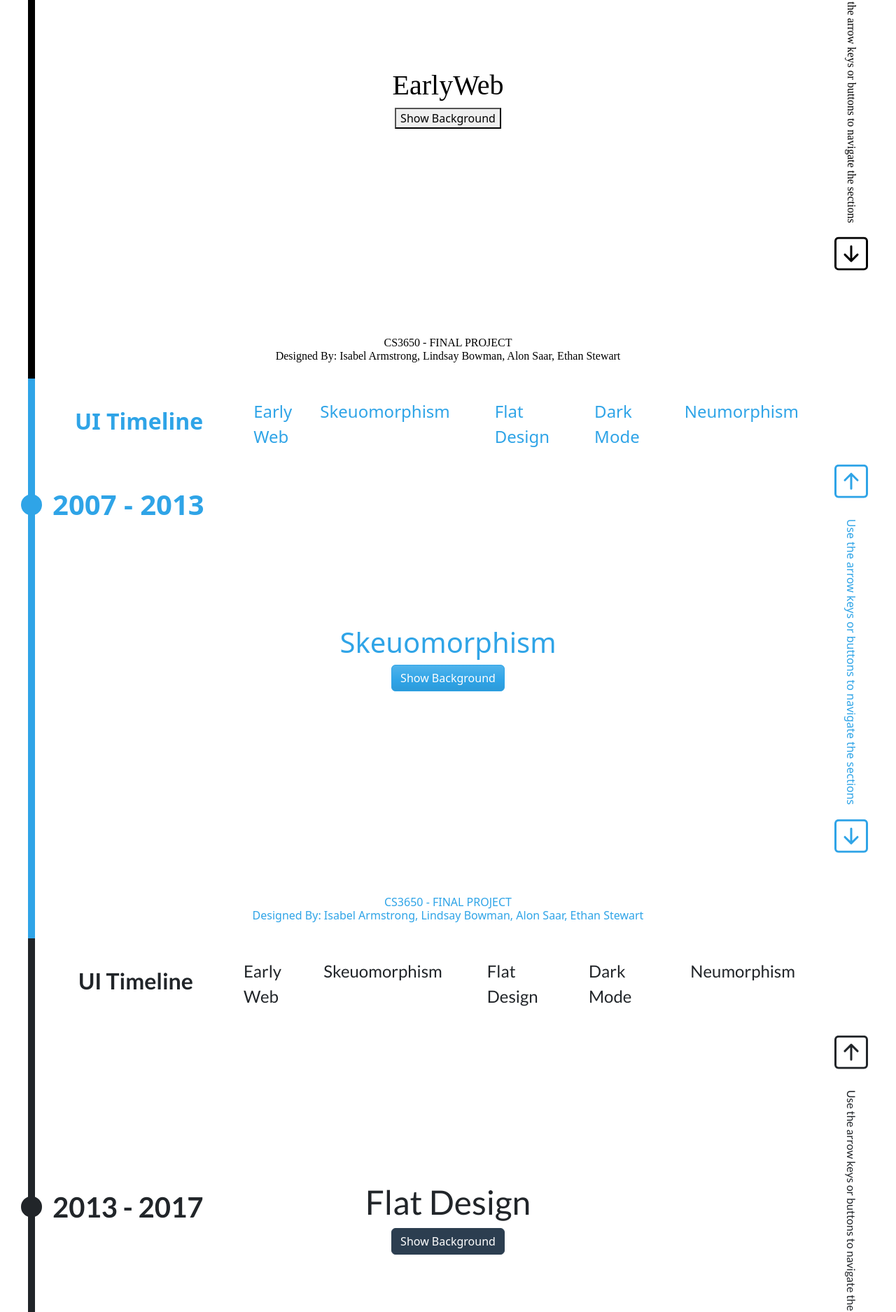
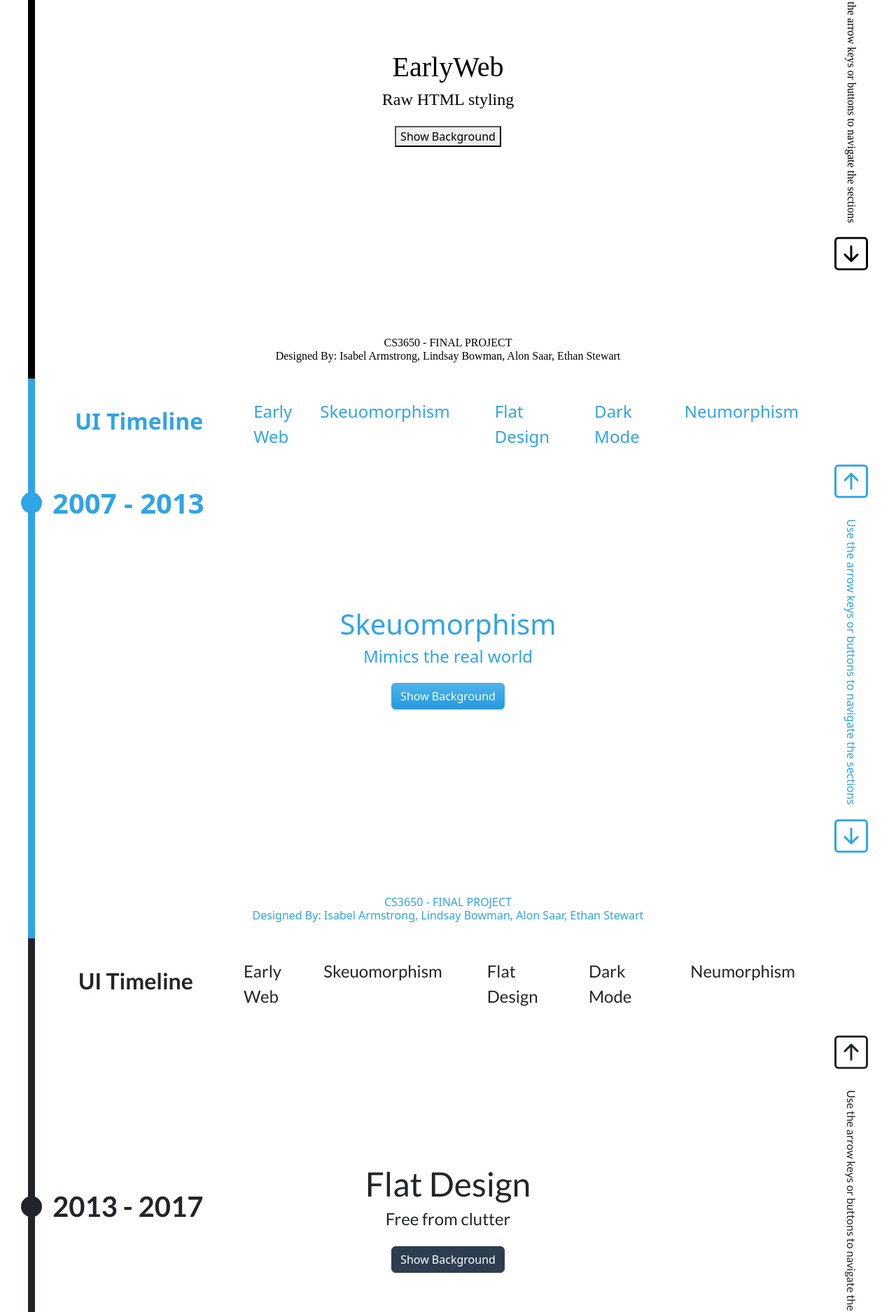
Before and after one commit to 130on/CS3650-UI-Timeline, a React (Vite) app: page / in a window 1280 px wide. Shown: the part 259-2134 px from the top of the page at 70% size. Built offline with nearby package versions, Linux system fonts and the light colour scheme.

Commit message:
added subheadings

```diff
--- a/src/components/DarkModeSection.jsx
+++ b/src/components/DarkModeSection.jsx
@@ -50,6 +50,12 @@ const DarkModeSection = () => {
               >
                 Dark Mode
               </h1>
+              <h2
+                style={{ color: ACCENT_COLOR, fontFamily: FONT_FAMILY }}
+                className="fs-4 mb-4"
+              >
+                Simple and readable
+              </h2>
               <button className="btn btn-primary" onClick={toggleParagraph}>
                 {" "}
                 {isVisible ? "Hide" : "Show"} Background
--- a/src/components/EarlyWebSection.jsx
+++ b/src/components/EarlyWebSection.jsx
@@ -37,6 +37,12 @@ const EarlyWebSection = () => {
               <h1 style={{ color: ACCENT_COLOR, fontFamily: FONT_FAMILY }}>
                 EarlyWeb
               </h1>
+              <h2
+                style={{ color: ACCENT_COLOR, fontFamily: FONT_FAMILY }}
+                className="fs-4 mb-4"
+              >
+                Raw HTML styling
+              </h2>
               <button onClick={toggleParagraph}>
                 {" "}
                 {isVisible ? "Hide" : "Show"} Background
--- a/src/components/FlatDesignSection.jsx
+++ b/src/components/FlatDesignSection.jsx
@@ -42,6 +42,12 @@ const FlatDesignSection = () => {
               >
                 Flat Design
               </h1>
+              <h2
+                style={{ color: ACCENT_COLOR, fontFamily: FONT_FAMILY }}
+                className="fs-4 mb-4"
+              >
+                Free from clutter
+              </h2>
               <button className="btn btn-primary" onClick={toggleParagraph}>
                 {" "}
                 {isVisible ? "Hide" : "Show"} Background
--- a/src/components/NeumorphismSection.jsx
+++ b/src/components/NeumorphismSection.jsx
@@ -41,6 +41,12 @@ const NeumorphismSection = () => {
               >
                 Neumorphism
               </h1>
+              <h2
+                style={{ color: ACCENT_COLOR, fontFamily: FONT_FAMILY }}
+                className="fs-4 mb-4"
+              >
+                A new era
+              </h2>
               <button className="btn btn-primary" onClick={toggleParagraph}>
                 {" "}
                 {isVisible ? "Hide" : "Show"} Background
--- a/src/components/SkeuomorphismSection.jsx
+++ b/src/components/SkeuomorphismSection.jsx
@@ -45,6 +45,12 @@ const SkeuomorphismSection = () => {
               >
                 Skeuomorphism
               </h1>
+              <h2
+                style={{ color: ACCENT_COLOR, fontFamily: FONT_FAMILY }}
+                className="fs-4 mb-4"
+              >
+                Mimics the real world
+              </h2>
               <button className="btn btn-primary" onClick={toggleParagraph}>
                 {" "}
                 {isVisible ? "Hide" : "Show"} Background
```
